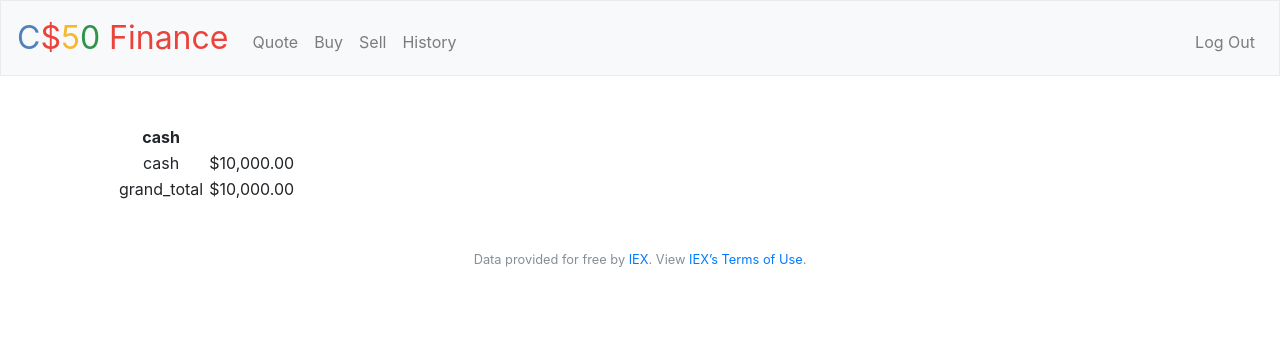
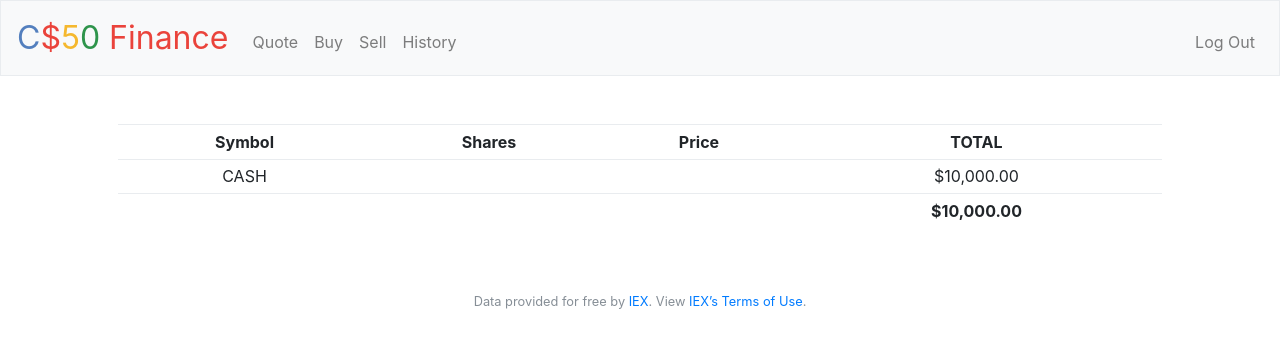
Before and after one commit to Jaime-y-Yev/CS50, a Flask app: page / in a window 1280 px wide. Shown: the top 348 px of the page. Run offline with Flask 2, Linux system fonts and the light colour scheme; a user stored in the database is signed in; some libraries are stand-ins or nearby versions.

Commit message:
Cleaned up /index and index.html

```diff
--- a/problem set 7/finance/application.py
+++ b/problem set 7/finance/application.py
@@ -41,29 +41,33 @@ db = SQL("sqlite:///finance.db")
 def index():
     """Show portfolio of stocks"""
 
+    # Get list of symbols their total shares
     symbol_shares = db.execute("SELECT symbol, SUM(shares) FROM transactions WHERE username = :username GROUP BY symbol", username=session["username"])
 
-    grand_total = 0
+    # Determine the holdings for each symbol and the total holdings
+    total_holdings = 0
+    for company in symbol_shares:
+        # Find out total worth of the symbol
+        symbol = company['symbol']              # get the current symbol
+        name_price_symbol = lookup(symbol)      # look up the name and price
+        price = name_price_symbol['price']      # record the price
+        company['price'] = price                # associate the price with the current symbol
 
-    for company in symbol_shares:
-        symbol = company['symbol']
-        name_price_symbol = lookup(symbol)
-        price = name_price_symbol['price']
-        company['price'] = price
+        # Calculate holding = shares * value / shares
+        holding = int(company['SUM(shares)']) * price   # calculate total current worth of shares for that symbol
+        company['holding'] = holding                    # associate the total current worth  with the current symbol
 
-        holding = price * int(company['SUM(shares)'])
-        company['holding'] = holding
-
-        grand_total = grand_total + holding
+        total_holdings = total_holdings + holding         # sum up all the holdings for all the symbols
 
 
+    # Determine cash and overall total
     cash = db.execute("SELECT cash FROM users WHERE id = :id", id=session["user_id"])
     symbol_shares.append(cash[0])
 
-    grand_total = grand_total + cash[0]['cash']
-    symbol_shares.append({'grand_total': grand_total})
+    total = total_holdings + cash[0]['cash']
+    symbol_shares.append({'total': total})
 
-
+    # Send the symbols, shares, price, and totals to the home page
     return render_template("index.html", chart=symbol_shares)
 
 
--- a/problem set 7/finance/templates/index.html
+++ b/problem set 7/finance/templates/index.html
@@ -5,22 +5,23 @@
 {% endblock %}
 
 {% block main %}
-    <table>
+    <table class="table table-sm">  <!-- general formatting, especially lines between rows -->
+        <tr>
+            <th>Symbol</th><th>Shares</th><th>Price</th><th>TOTAL</th>
+        </tr>
         {% for row in chart %}
         <tr>
             {% for key, value in row.items() %}
-                {% if row == chart[0] %}
-                    <th> {{ key }}</th>
-                {% endif %}
-            {% endfor %}
-        </tr>
-        <tr>
-            {% for key, value in row.items() %}
-                {% if key == 'cash' or key == 'grand_total' %}
-                    <td> {{ key }} </td>
+                {% if key == 'cash' %}
+                    <td> CASH </td>
                     <td></td>
                     <td></td>
                     <td> {{ value | usd }} </td>
+                {% elif key == 'total' %}
+                    <td></td>
+                    <td></td>
+                    <td></td>
+                    <td><span style="font-weight:bold">{{ value | usd }}</span></td>
                 {% elif key == 'symbol' or key == 'SUM(shares)' %}
                     <td> {{ value }} </td>
                 {% else %}
```
